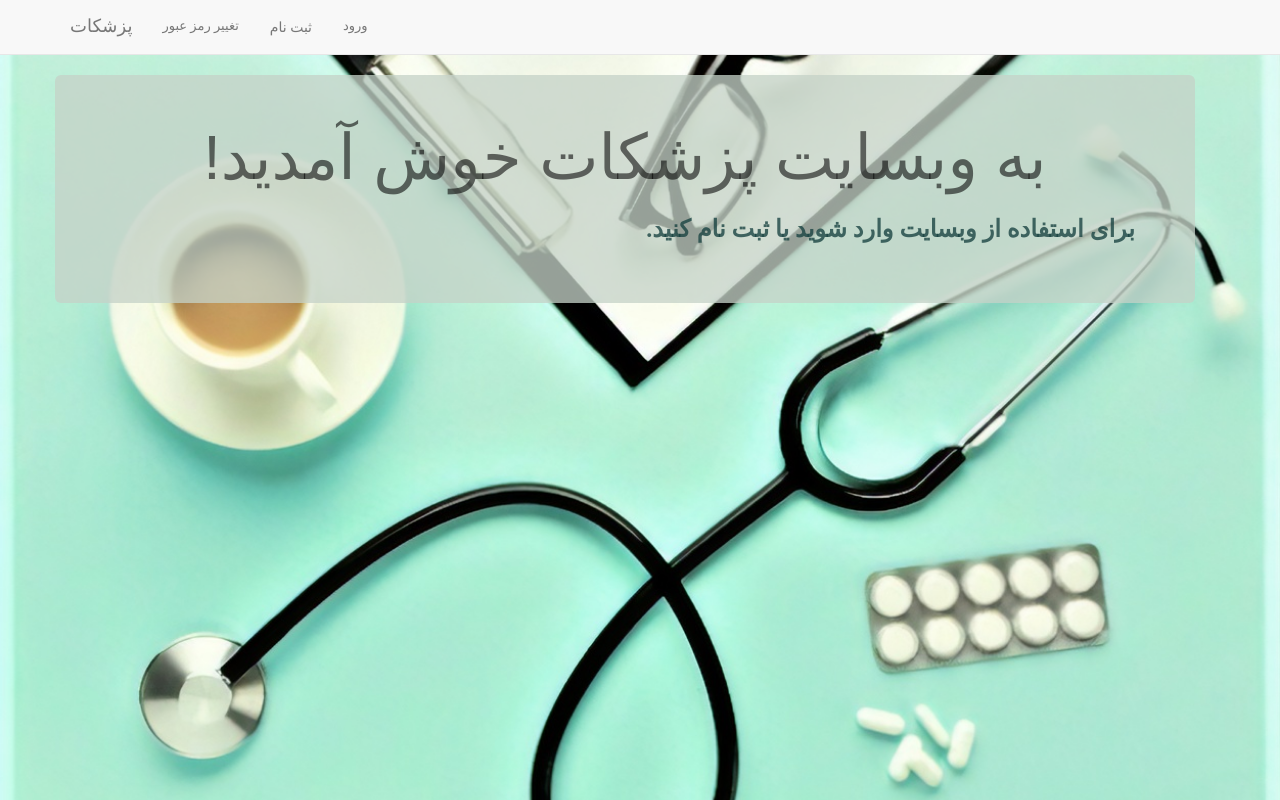
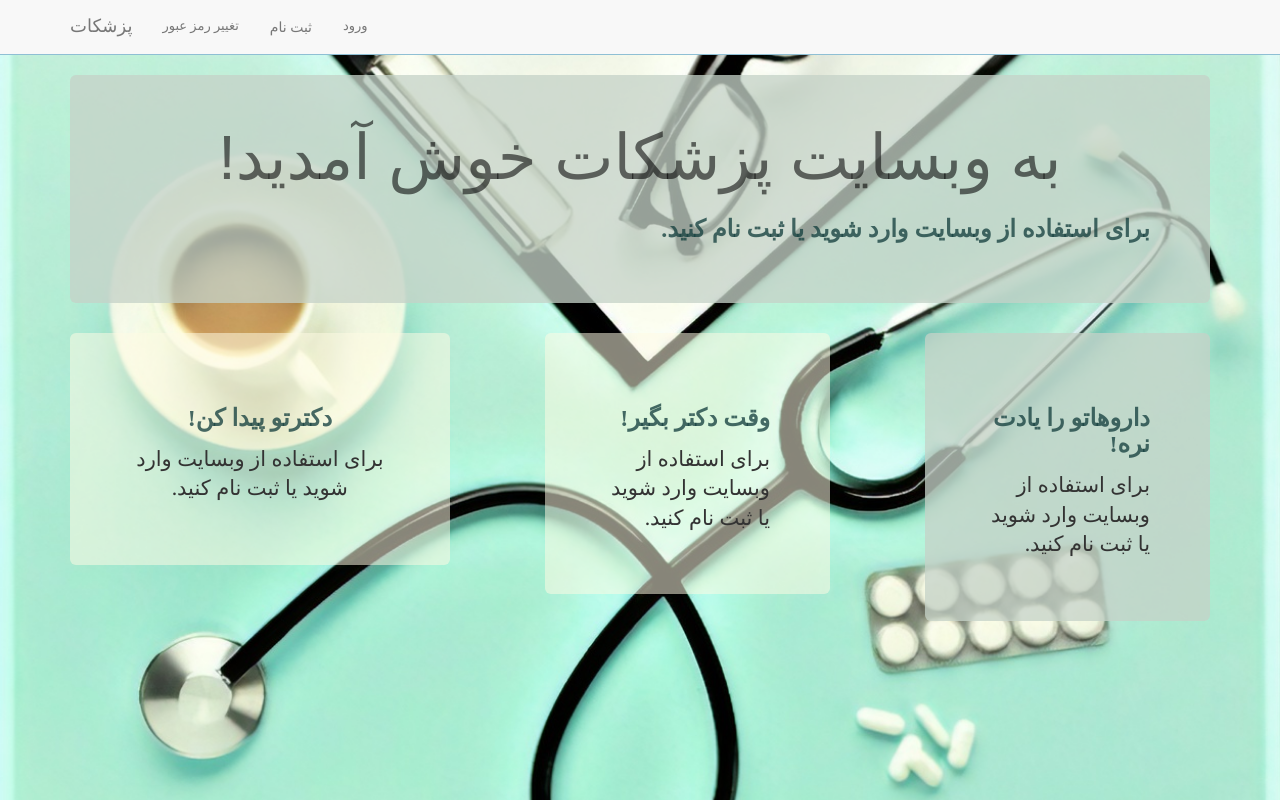
Before and after one commit to lilygoli/SAD_Pezeshkat, a Django app: page / in a window 1280 px wide. Run offline with Django 3.2, Linux system fonts and the light colour scheme; some libraries are stand-ins or nearby versions.

Commit message:
Add main page info.

```diff
--- a/SAD/static/static_dirs/css/index.css
+++ b/SAD/static/static_dirs/css/index.css
@@ -12,53 +12,66 @@ body {
     background-size: cover;
 }
 
-.jumbotron{
-        background: rgba(198, 211, 200, 0.76);
+.jumbotron {
+
+    background: rgba(198, 211, 200, 0.76);
     font-family: Calibri, serif;
+
     /*background: -moz-linear-gradient(left, #149554 0%, #37FE2F 50%, #22FBDD 100%);*/
     /*background: -webkit-linear-gradient(left, #149554 0%, #37FE2F 50%, #22FBDD 100%);*/
     /*background: linear-gradient(to right, #149554 0%, #37FE2F 50%, #22FBDD 100%);*/
 
 }
 
-.jumbotron h1{
+.jumbotron h1 {
     color: rgba(0, 0, 0, 0.57);
     text-align: center;
     font-family: Calibri, sans-serif;
 }
 
-.jumbotron h2{
+.jumbotron h2 {
     color: rgba(24, 66, 65, 0.79);
     font-size: x-large;
     font-family: "B Titr", serif;
 }
 
-.jumbotron h1{
+.jumbotron h1 {
     color: rgba(0, 0, 0, 0.57);
     text-align: center;
     font-family: "B Titr", sans-serif;
 }
 
-.jumbotron h3{
+.jumbotron h3 {
     color: #f5f5f5;
     font-size: large;
     font-family: Calibri, sans-serif;
 }
-.error{
+
+.jumbotron p {
+    outline-color: black;
+}
+
+.error {
     color: red;
 }
-.error label{
+
+.error label {
     color: #9b2c32;
 }
 
-ul.errorlist{
+ul.errorlist {
     color: #c32b8e;
     background: none;
     font-size: xx-small;
 
 }
-ul.errorlist.error:before{
+
+ul.errorlist.error:before {
     content: ".";
     color: #c32b8e;
     font-size: x-large;
 }
+
+.navbar {
+    border-bottom-color: rgba(101, 168, 197, 0.71);
+}
--- a/SAD/templates/registration/index.html
+++ b/SAD/templates/registration/index.html
@@ -1,7 +1,8 @@
 {% extends "base.html" %}
 {% block body_block %}
+    <div class="row" style="margin-left: 0" >
     <div class="container">
-        <div class="jumbotron" >
+        <div class="jumbotron">
 
             <h1>به وبسایت پزشکات خوش آمدید!</h1>
             {% if user.is_authenticated %}
@@ -16,4 +17,28 @@
             {% endif %}
         </div>
     </div>
+    {% if not user.is_authenticated %}
+    <div class="container">
+        <div class="jumbotron col-sm-4 text-center" style="background-color: rgba(255,252,229,0.53)" >
+            <h2>دکترتو پیدا کن!</h2>
+                <p>برای استفاده از وبسایت وارد شوید یا ثبت نام کنید.</p>
+
+        </div>
+        <div class="jumbotron col-sm-3 col-sm-offset-1" style="background-color: rgba(255,252,229,0.53)"">
+
+            <h2>وقت دکتر بگیر!</h2>
+
+
+                <p>برای استفاده از وبسایت وارد شوید یا ثبت نام کنید.</p>
+
+        </div>
+        <div class="jumbotron col-sm-3 col-sm-offset-1 " style="background-color: rgba(198, 211, 200, 0.76)">
+
+            <h2>داروهاتو را یادت نره!</h2>
+
+                <p>برای استفاده از وبسایت وارد شوید یا ثبت نام کنید.</p>
+        </div>
+    </div>
+    {% endif %}
+    </div>
 {% endblock %}
```
Also changed, not shown: SAD/templates/registration/login.html (+9 -3 lines), SAD/templates/registration/registration.html (+14 -0 lines).
